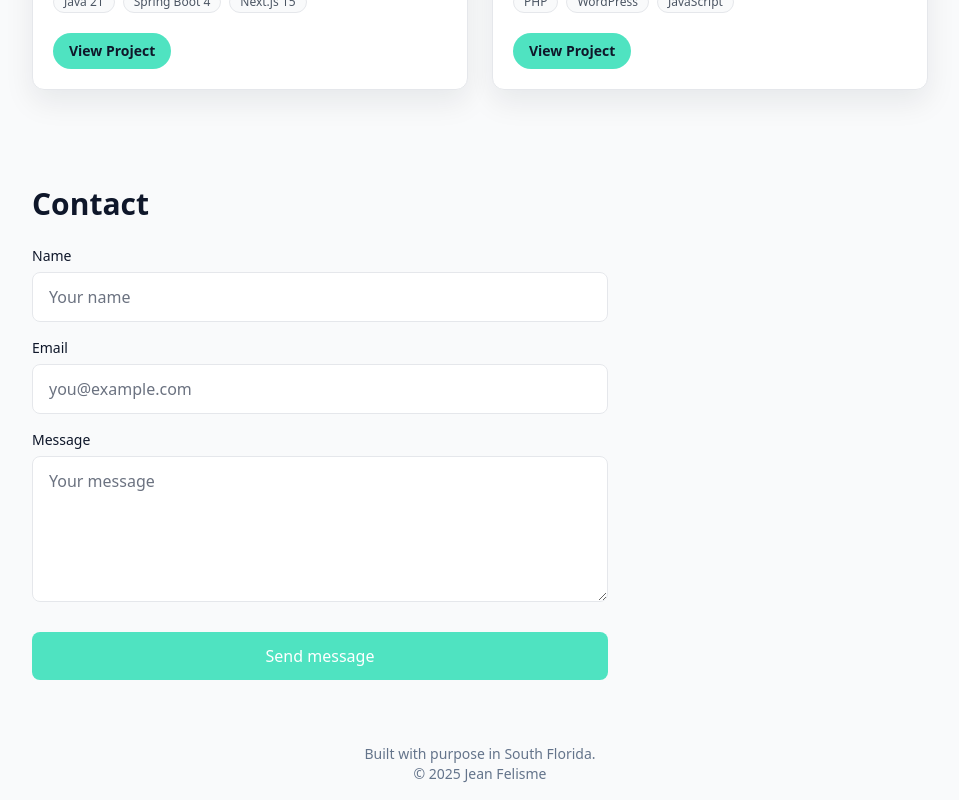
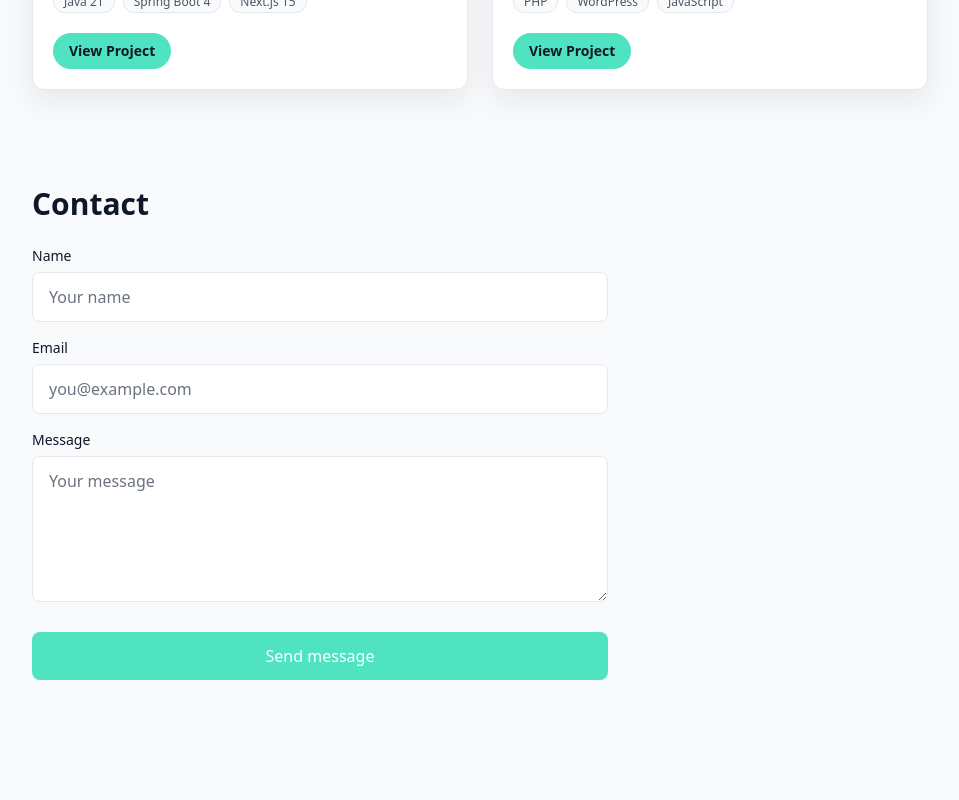
Before and after one commit to jfeliweb/jeanfelis-me, a Next.js app: page / in a window 1280 px wide. Shown: the part 1275-2075 px from the top of the page, without its empty margins (160-1119 px from the left). After the commit the page ends 2003 px from the top, so only its background shows below. Built offline with nearby package versions, Linux system fonts and the light colour scheme.

Commit message:
Refactor RootLayout component: Simplify children prop type definition by using ReactNode and remove unused footer section for cleaner layout.

```diff
--- a/src/app/layout.tsx
+++ b/src/app/layout.tsx
@@ -1,6 +1,7 @@
 import '../styles/global.css';
 
 import type { Metadata } from 'next';
+import type { ReactNode } from 'react';
 
 import { PremiumCinematicBackground } from './components/PremiumCinematicBackground';
 
@@ -33,22 +34,13 @@ export const metadata: Metadata = {
   },
 };
 
-export default function RootLayout({
-  children,
-}: {
-  children: React.ReactNode;
-}) {
+export default function RootLayout({ children }: { children: ReactNode }) {
   return (
     <html lang="en">
       <body className="flex min-h-screen flex-col bg-offWhite text-slate-900 antialiased dark:bg-[#0B0E12] dark:text-[#F2F5F8]">
         <PremiumCinematicBackground />
 
         <main className="flex flex-1 flex-col">{children}</main>
-
-        <footer className="mt-auto py-4 text-center text-sm text-slate-500 dark:bg-[#0B0E12] dark:text-[#8A94A0]">
-          Built with purpose in South Florida.
-          <br />© 2025 Jean Felisme
-        </footer>
       </body>
     </html>
   );
```
